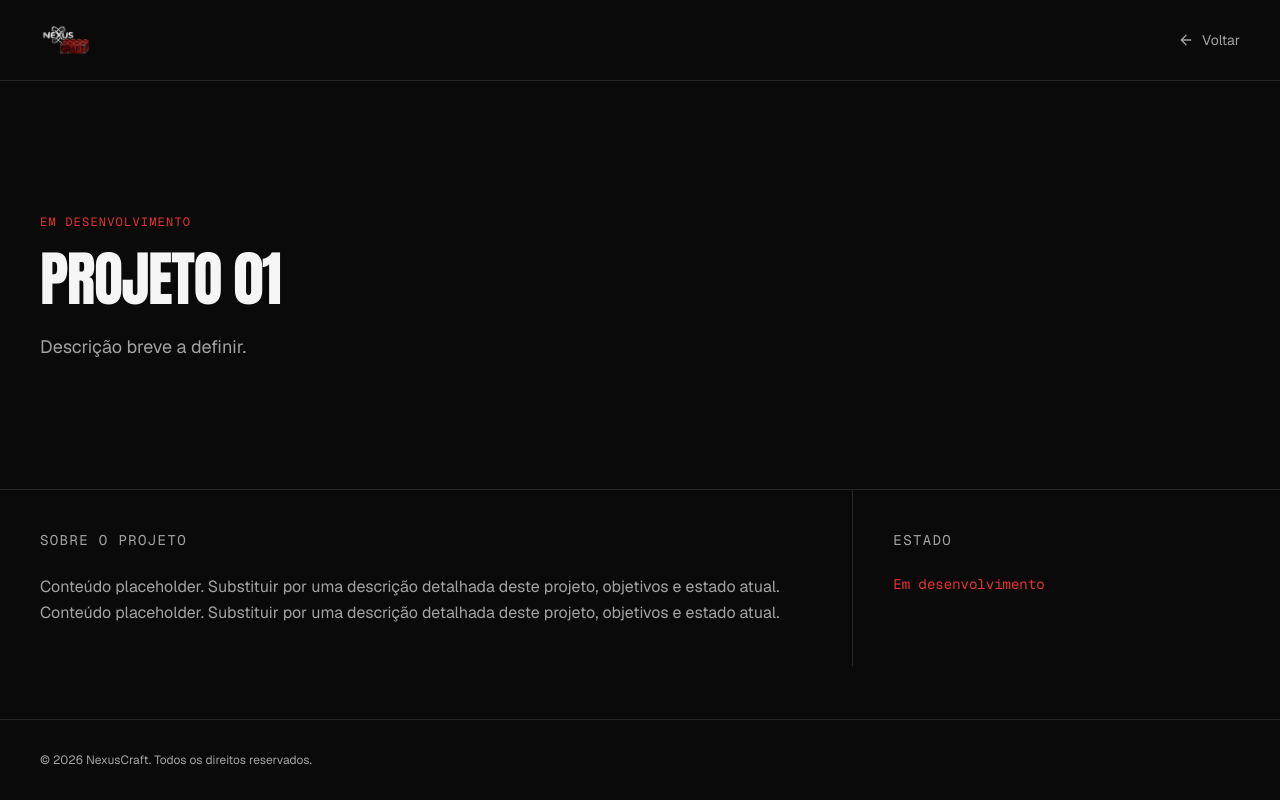
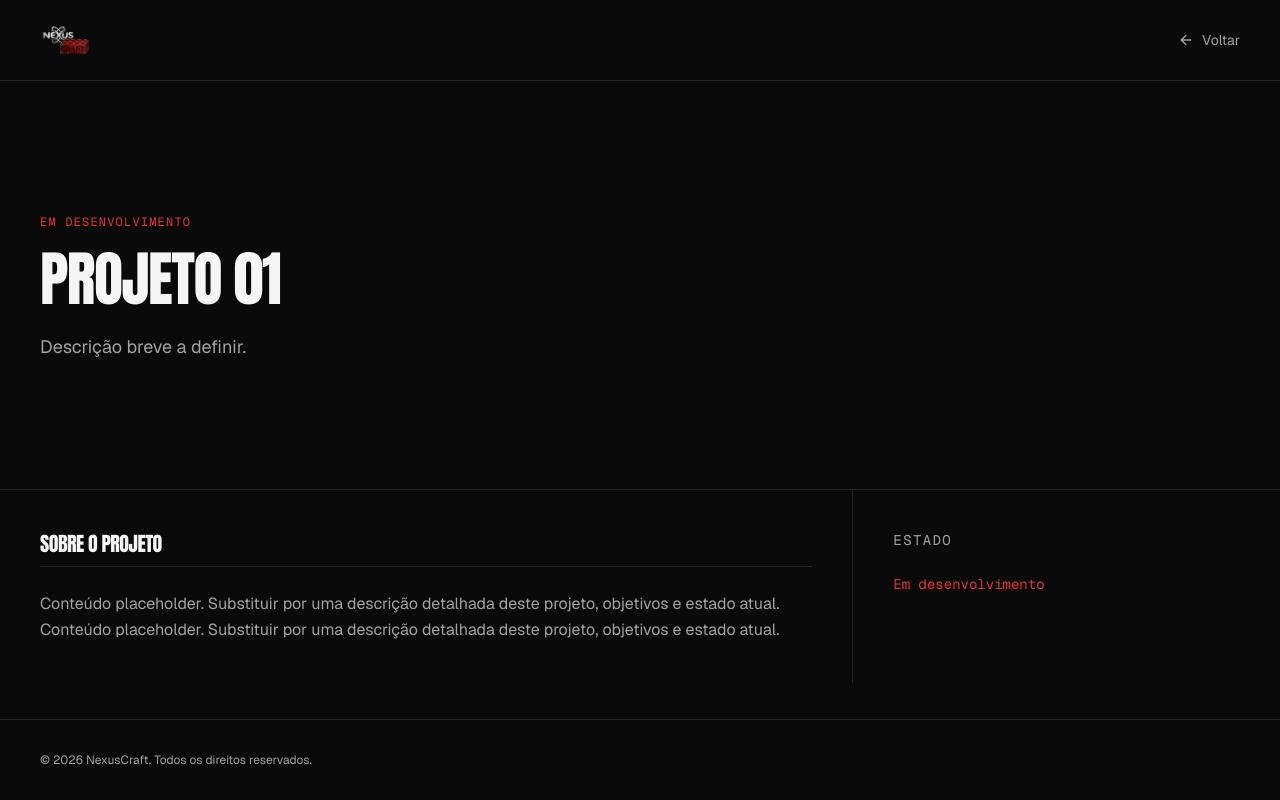
Before and after one commit to JoaoSousa17/NexusCraft, a Next.js app: page /projetos/projeto-01 in a window 1280 px wide. Built offline with nearby package versions, Linux system fonts and the light colour scheme; no server answers; the database is empty.

Commit message:
style: match 'Sobre o projeto' heading to prose h2 style
Co-Authored-By: Claude Sonnet 4.6 <noreply@anthropic.com>
Claude-Session: https://claude.ai/code/session_01DGLqF98jUMbybtijYRAUhK

```diff
--- a/src/app/projetos/[slug]/page.tsx
+++ b/src/app/projetos/[slug]/page.tsx
@@ -64,7 +64,7 @@ export default async function ProjectPage({
 
         <div className="grid grid-cols-1 md:grid-cols-3">
           <div className="border-b border-border p-8 md:col-span-2 md:border-b-0 md:border-r md:p-10">
-            <h2 className="text-sm font-mono uppercase tracking-widest text-muted-foreground">
+            <h2 className="font-display text-xl uppercase tracking-tight text-foreground border-b border-border pb-2">
               Sobre o projeto
             </h2>
 
```
